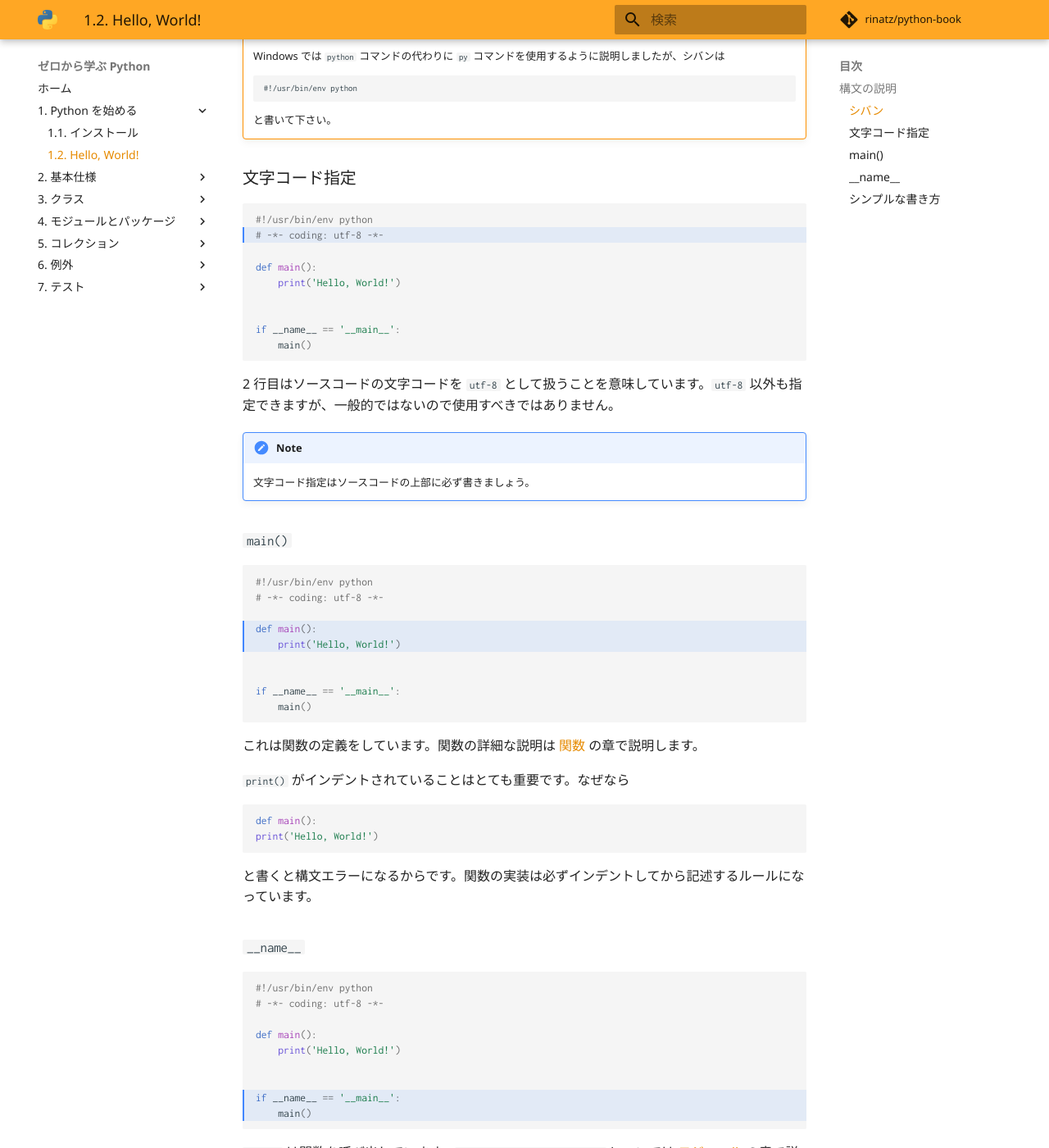
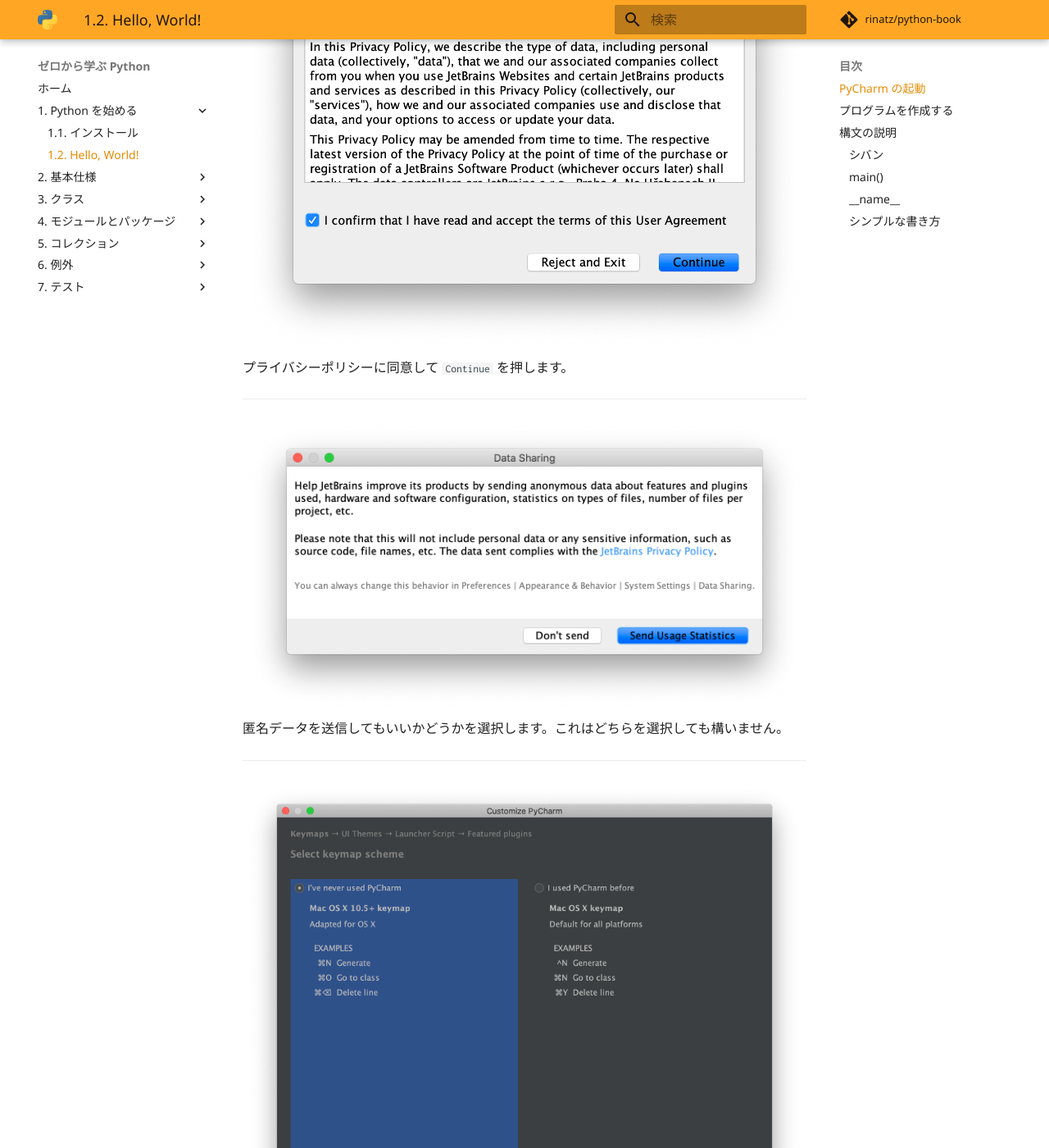
Before and after one commit to rinatz/python-book, an MkDocs documentation site: the page built from docs/ch01-02-hello-world.md, in a window 1280 px wide and 1400 px high, scrolled down 889 px. Shown: the whole window at 82% size. Built offline with MkDocs 1.6.1 and Material for MkDocs 9.7.7, drawn with Linux system fonts in a browser that asks for light colours; comment, search, counter and statistics services are not loaded; some of the changed text lies outside the part shown.

Commit message:
Add images

````diff
--- a/docs/ch01-02-hello-world.md
+++ b/docs/ch01-02-hello-world.md
@@ -1,12 +1,77 @@
 # Hello, World!
 
-標準出力に `Hello, World!` と表示するプログラムを書いてみます。
+標準出力に `Hello, World!` と表示するプログラムを書いてみます。まずは PyCharm の設定を行います。
 
-**main.py**
+## PyCharm の起動
+
+![](img/pycharm-01.png)
+そのまま `OK` を押します。
+
+---
+
+![](img/pycharm-02.png)
+プライバシーポリシーに同意して `Continue` を押します。
+
+---
+
+![](img/pycharm-03.png)
+匿名データを送信してもいいかどうかを選択します。これはどちらを選択しても構いません。
+
+---
+
+![](img/pycharm-04.png)
+キーマップを選択します。PyCharm 未経験者であれば左を、経験者であれば右を選択します。
+
+---
+
+![](img/pycharm-05.png)
+UI のテーマを選択します。お好みの方を選択してください。
+
+---
+
+![](img/pycharm-06.png)
+コマンドラインから使用できる起動スクリプトを作成するかどうかを選択します。作成する場合はチェックボックスにチェックを入れてください。
+
+---
+
+![](img/pycharm-07.png)
+プラグインを追加します。ここは何もせず `Start using PyCharm` を押してください。
+
+---
+
+![](img/pycharm-08.png)
+`Create New Project` を選択します。
+
+---
+
+![](img/pycharm-09.png)
+`New environment using` というラジオボタンを選択します。`Base interpreter` のところにはターミナル上で下記のコマンドの出力結果を貼り付けてください。Windows の場合はここはデフォルトのままで大丈夫です。
+
+```shell
+$ which python
+```
+
+macOS の場合は `/Users/kenichiro-ida/.pyenv/shims/python` のような結果になるはずです。
+
+---
+
+![](img/pycharm-10.png)
+これで PyCharm が起動し、新規プロジェクトが作成できました。
+
+---
+
+## プログラムを作成する
+
+PyCharm の左にあるプロジェクトツリーを右クリックし `New` > `Python file` を選択します。
+
+![](img/pycharm-12.png)
+`Name` のところに `hello` と入力して `OK` を押します。`hello.py` というファイルが作成されるので下記のようにプログラムを作成してください。
+
+**hello.py**
 
 ```python
 #!/usr/bin/env python
-# -*- coding: utf-8 -*-
+
 
 def main():
     print('Hello, World!')
@@ -16,13 +81,18 @@
     main()
 ```
 
+ここまでできたらファイルを保存してプログラムを実行してみます。
+
+![](img/pycharm-11.png)
+8 行目にある再生ボタンをクリックし `Run 'hello'` を選択すると下部に `Hello, World!` というメッセージが表示されます。
+
 ## 構文の説明
 
 ### シバン
 
 ```python hl_lines="1"
 #!/usr/bin/env python
-# -*- coding: utf-8 -*-
+
 
 def main():
     print('Hello, World!')
@@ -45,30 +115,11 @@
 
     と書いて下さい。
 
-### 文字コード指定
-
-```python hl_lines="2"
-#!/usr/bin/env python
-# -*- coding: utf-8 -*-
-
-def main():
-    print('Hello, World!')
-
-
-if __name__ == '__main__':
-    main()
-```
-
-2 行目はソースコードの文字コードを `utf-8` として扱うことを意味しています。`utf-8` 以外も指定できますが、一般的ではないので使用すべきではありません。
-
-!!! note
-    文字コード指定はソースコードの上部に必ず書きましょう。
-
 ### `main()`
 
 ```python hl_lines="4 5"
 #!/usr/bin/env python
-# -*- coding: utf-8 -*-
+
 
 def main():
     print('Hello, World!')
@@ -93,7 +144,7 @@
 
 ```python hl_lines="8 9"
 #!/usr/bin/env python
-# -*- coding: utf-8 -*-
+
 
 def main():
     print('Hello, World!')
@@ -111,7 +162,7 @@
 
 ```python
 #!/usr/bin/env python
-# -*- coding: utf-8 -*-
+
 
 print('Hello, World!')
 ```
````
Also changed, not shown: docs/img/pycharm-01.png (added), docs/img/pycharm-02.png (added), docs/img/pycharm-03.png (added), docs/img/pycharm-04.png (added), docs/img/pycharm-05.png (added), docs/img/pycharm-06.png (added), docs/img/pycharm-07.png (added), docs/img/pycharm-08.png (added), docs/img/pycharm-09.png (added), docs/img/pycharm-10.png (added), docs/img/pycharm-11.png (added), docs/img/pycharm-12.png (added), 1 other file.
